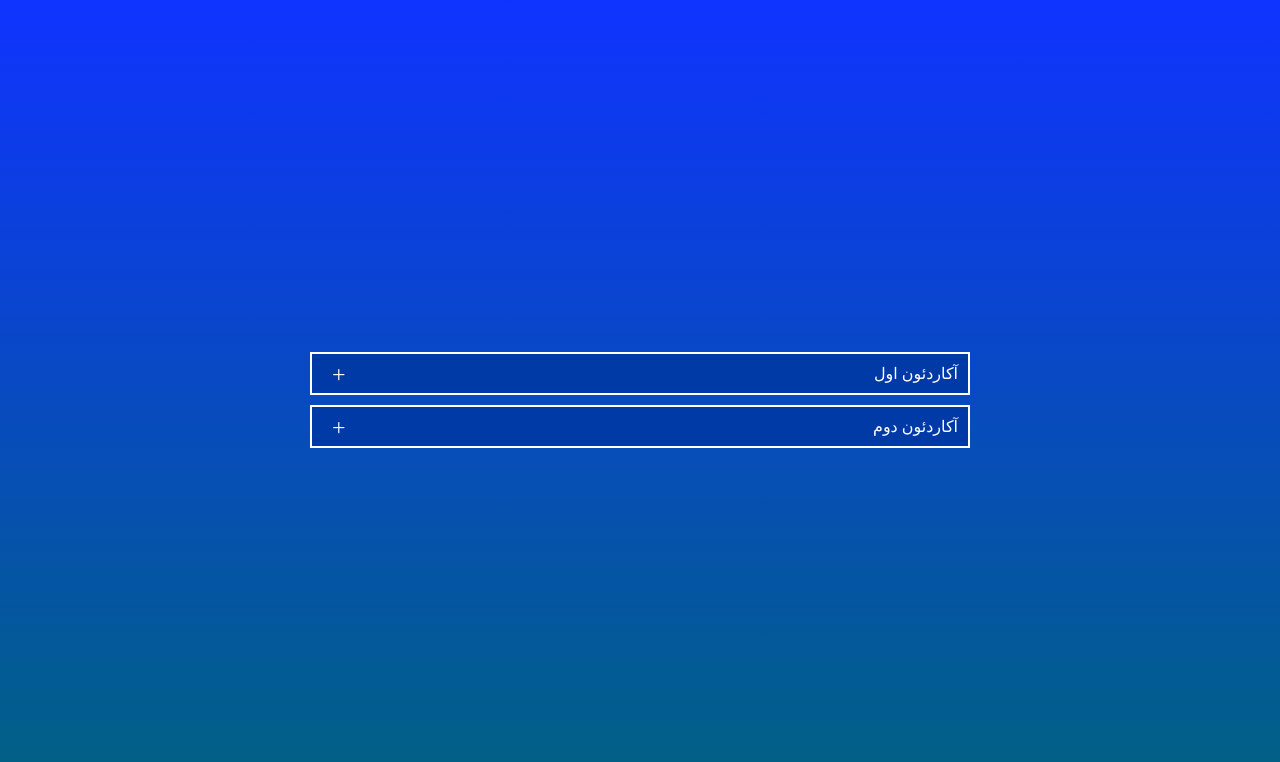
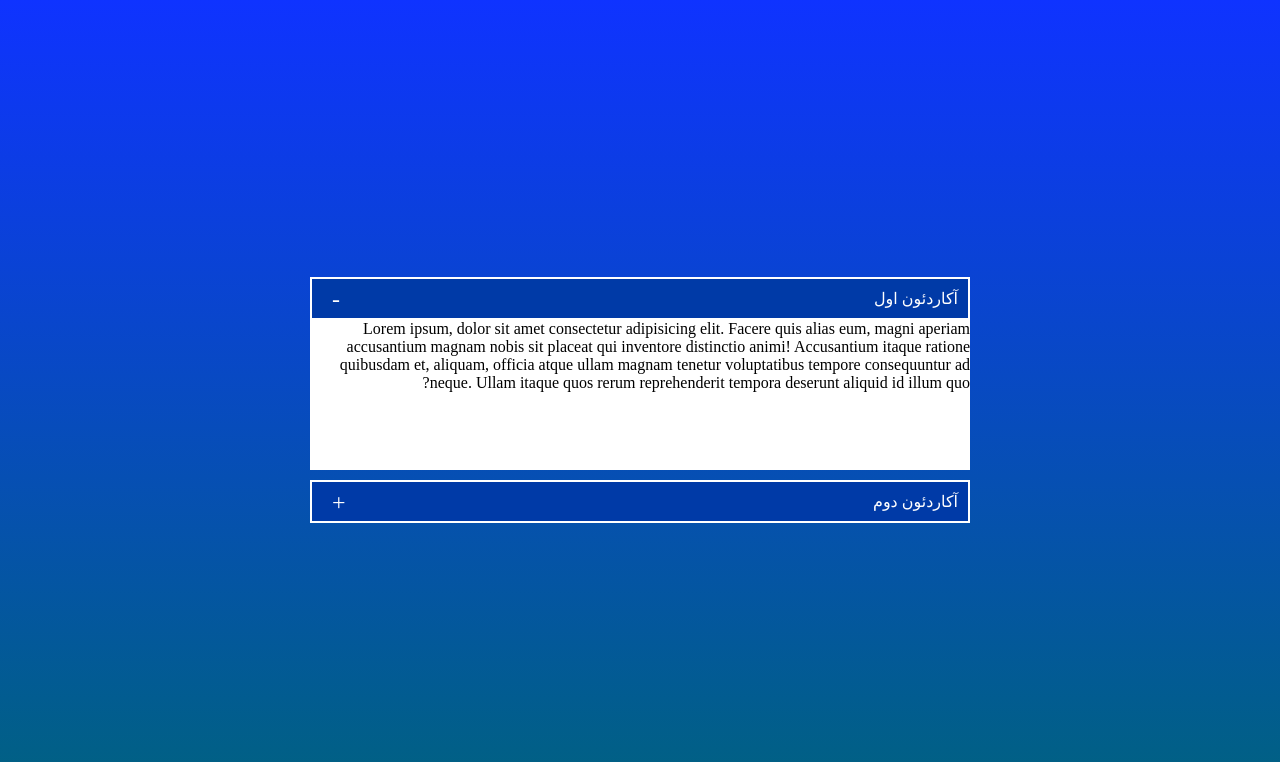
Before and after one commit to Zeynab-jalalian/Accordion, a plain HTML site: page index.html in a window 1280 px wide. Both pictures are taken after a click on the element 640 px from the left and 373 px from the top of the page. Drawn offline with Linux system fonts and the light colour scheme.

Commit message:
js and css

```diff
--- a/style.css
+++ b/style.css
@@ -39,4 +39,11 @@ body{
     background: #fff;
     height: 0;
     overflow-y: hidden;
+    transition: 0.5s;
 }
+.accordion .contentBox.change .content{
+  height: 150px;
+}
+.accordion .contentBox.change .label::before{
+    content: '-';
+  }
```
